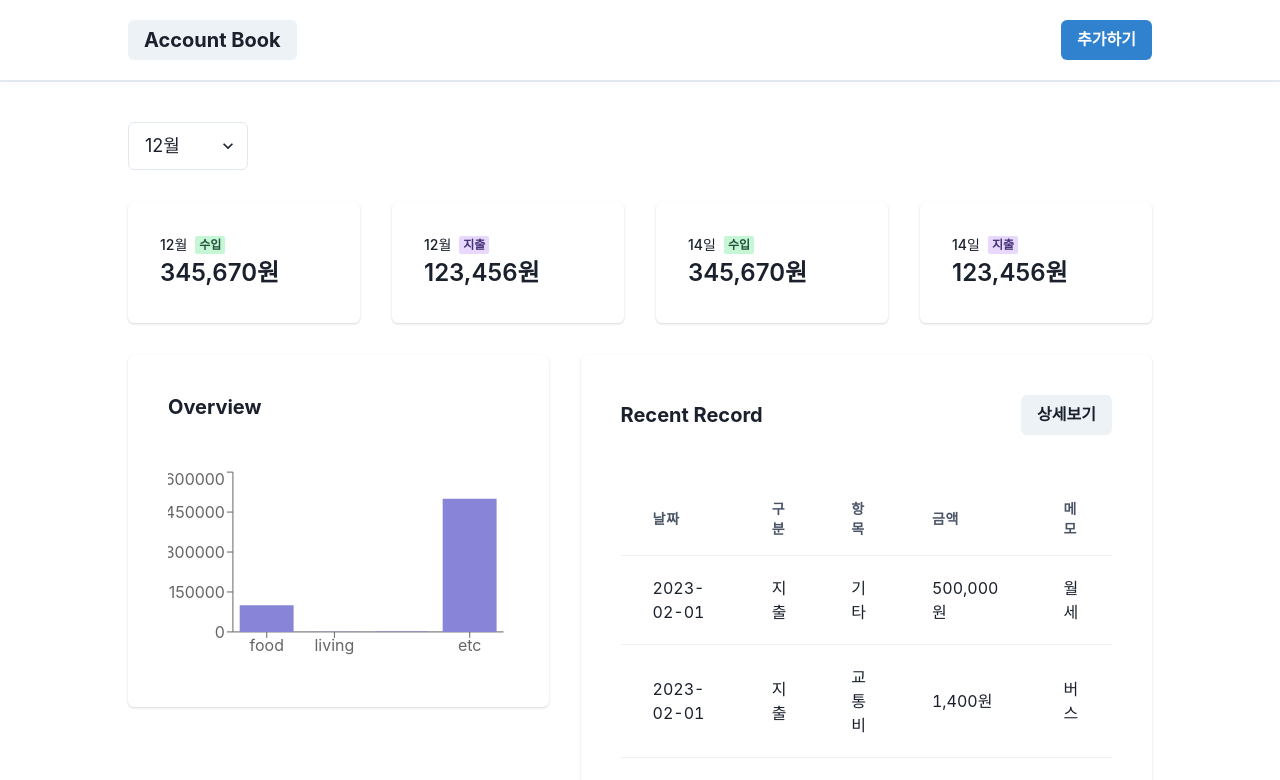
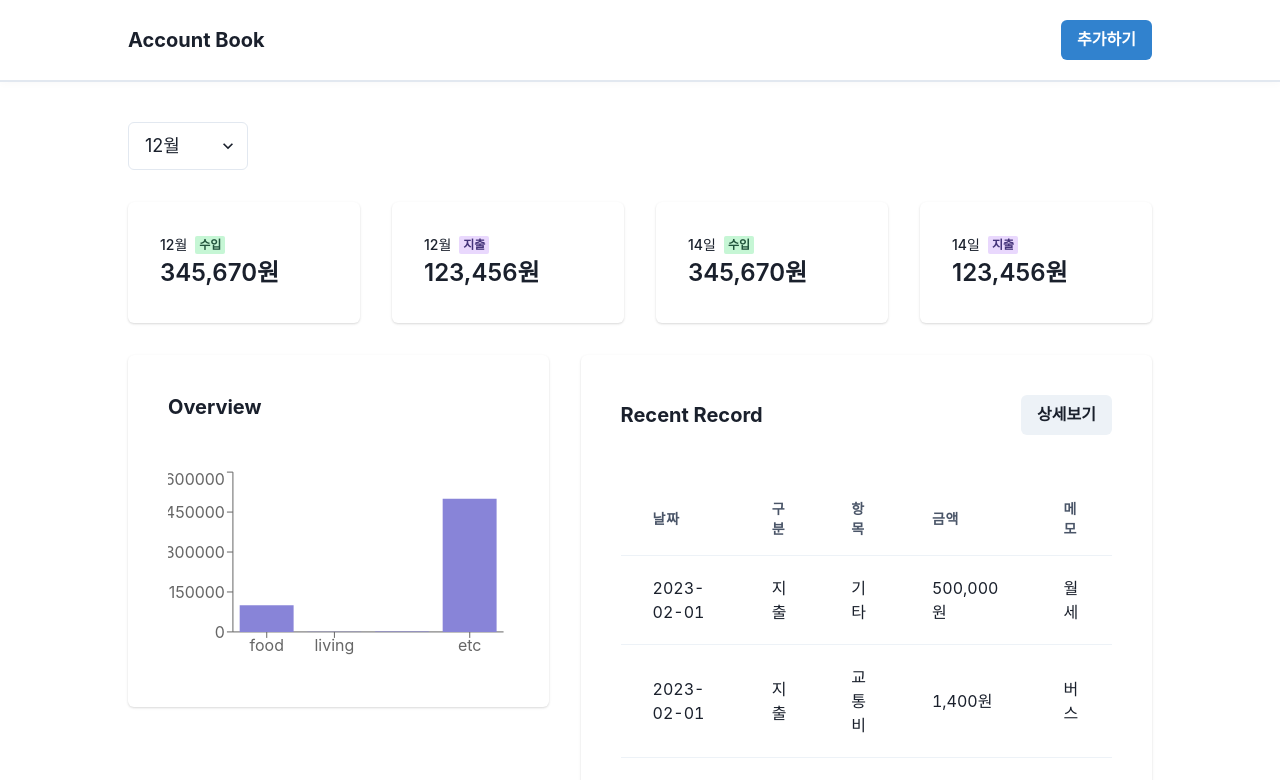
Before and after one commit to woorifisa-service-dev-2nd/frontend-3rd-accountBook, a React (Vite) app: page / in a window 1280 px wide. Shown: the top 780 px of the page. Built offline with nearby package versions, Linux system fonts and the light colour scheme.

Commit message:
Fix: navigator말고 Link로 변경

```diff
--- a/src/components/common/Header.jsx
+++ b/src/components/common/Header.jsx
@@ -1,5 +1,5 @@
 import React, { useEffect, useContext } from 'react';
-import { Box, Button, Flex, Heading, useDisclosure } from '@chakra-ui/react';
+import { Box, Button, Flex, Heading, useDisclosure, Link } from '@chakra-ui/react';
 import { HStack } from '@chakra-ui/react';
 import ModalForm from './ModalForm';
 import { AccountContext } from '../../App';
@@ -19,14 +19,9 @@ const Header = () => {
     <Box bg={'white'} as="nav" position="sticky" top={'0'} zIndex={99} alignItems="center" padding="0px" w="full" borderBottomWidth="2px" shadow="0 0 10px 0 rgba(0,0,0, 0.035)">
       <HStack margin="0 auto" maxW="container.lg" w="full" h={20} display="flex" justify={'space-between'} px={{ base: 4, lg: 0 }}>
         <Flex w={'full'} justifyContent={'space-between'} alignItems={'center'}>
-          <Button
-            backgroundColor="blackAlpha"
-            onClick={() => {
-              navigate('/');
-            }}
-          >
+          <Link href='http://localhost:5173/'>
             <Heading size={'md'}>{'Account Book'}</Heading>
-          </Button>
+          </Link>
           <Button colorScheme="blue" onClick={onOpen}>
             추가하기
           </Button>
--- a/src/components/dashboard/DashBoard.jsx
+++ b/src/components/dashboard/DashBoard.jsx
@@ -1,4 +1,4 @@
-import { Button, Card, Grid, GridItem, HStack, Heading, Menu, MenuButton, MenuItem, MenuList, Stack, Text } from '@chakra-ui/react';
+import { Button, Card, Grid, GridItem, HStack, Heading, Menu, MenuButton, MenuItem, Link, MenuList, Stack, Text } from '@chakra-ui/react';
 import TotalStatus from './TotalStatus';
 import Chart from './Chart';
 import SelectBox from '../common/SelectBox';
@@ -39,13 +39,9 @@ const DashBoard = () => {
                 <Heading as="h4" size="md">
                   Recent Record
                 </Heading>
-                <Button
-                  onClick={() => {
-                    navigate('/list');
-                  }}
-                >
-                  상세보기
-                </Button>
+                <Link href='http://localhost:5173/list'>
+                 <Button>상세보기</Button>
+                </Link>
               </HStack>
               <DataTable fontSize={'sm'} bgColor={'white'} data={recentData} />
             </Stack>
--- a/src/components/dashboard/DataTable.jsx
+++ b/src/components/dashboard/DataTable.jsx
@@ -94,7 +94,7 @@ const DataTable = ({ fontSize, bgColor, data, checkedItems, toggleAllCheckboxes,
             .reverse()}
         </Tbody>
       </Table>
-      <ModalForm isOpen={isOpen} onClose={onClose} onClose={onClose} itemToEdit={itemToEdit} updateMockData={handleEdit} />
+      <ModalForm isOpen={isOpen} onClose={onClose} itemToEdit={itemToEdit} updateMockData={handleEdit} />
     </>
   );
 };
```
